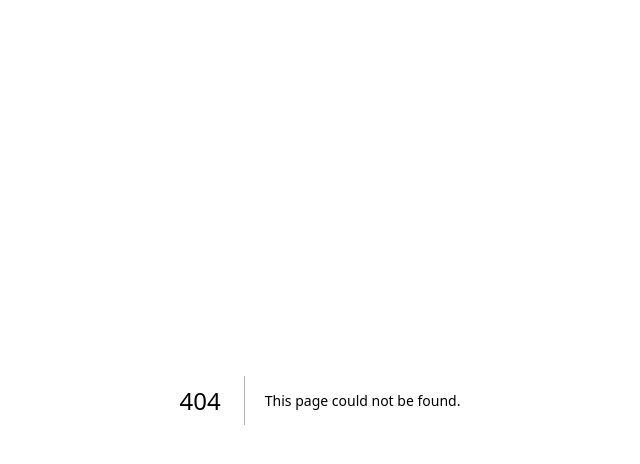
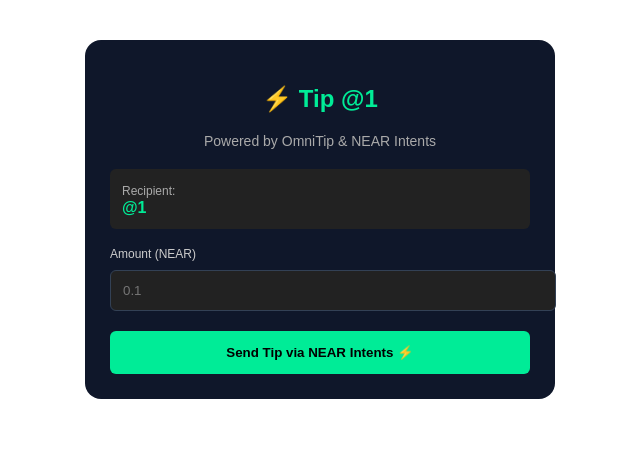
Before and after one commit to mansaMSM/omnitip, a Next.js app: page /1 in a window 1280 px wide. Before the commit this address had no page. Shown: the top 464 px of the page, without its empty margins (320-960 px from the left). Built offline with nearby package versions, Linux system fonts and the light colour scheme.

Commit message:
Add UserTipProfile component for tipping functionality

```diff
--- /dev/null
+++ b/pages/[username].jsx
@@ -0,0 +1,46 @@
+import React, { useState } from "react";
+
+export default function UserTipProfile() {
+  const pathParts = typeof window !== "undefined" ? window.location.pathname.split("/") : [];
+  const username = pathParts[pathParts.length - 1] || "user.near";
+  const [amount, setAmount] = useState("");
+
+  const handleTip = () => {
+    if (!amount) {
+      alert("Please enter an amount to tip!");
+      return;
+    }
+    alert(`Tipping ${amount} NEAR to ${username} via NEAR Intents! ⚡`);
+  };
+
+  return (
+    <div style={{ padding: "25px", fontFamily: "Arial, sans-serif", maxWidth: "420px", margin: "40px auto", background: "#0f172a", color: "#fff", borderRadius: "16px" }}>
+      <h2 style={{ color: "#00EC97", textAlign: "center" }}>⚡ Tip @{username}</h2>
+      <p style={{ textAlign: "center", fontSize: "14px", color: "#aaa" }}>Powered by OmniTip & NEAR Intents</p>
+
+      <div style={{ marginTop: "20px" }}>
+        <div style={{ background: "#222", padding: "12px", borderRadius: "6px", marginBottom: "15px" }}>
+          <span style={{ fontSize: "12px", color: "#aaa" }}>Recipient:</span>
+          <div style={{ fontSize: "16px", fontWeight: "bold", color: "#00EC97" }}>@{username}</div>
+        </div>
+
+        <label style={{ fontSize: "12px", color: "#ccc" }}>Amount (NEAR)</label>
+        <input
+          type="number"
+          placeholder="0.1"
+          value={amount}
+          onChange={(e) => setAmount(e.target.value)}
+          style={{ width: "100%", padding: "12px", margin: "8px 0 20px 0", background: "#222", border: "1px solid #334155", color: "#fff", borderRadius: "6px" }}
+        />
+
+        <button
+          onClick={handleTip}
+          style={{ width: "100%", padding: "14px", background: "#00EC97", color: "#000", border: "none", borderRadius: "6px", fontWeight: "bold", cursor: "pointer" }}
+        >
+          Send Tip via NEAR Intents ⚡
+        </button>
+      </div>
+    </div>
+
+  );
+    }
```
